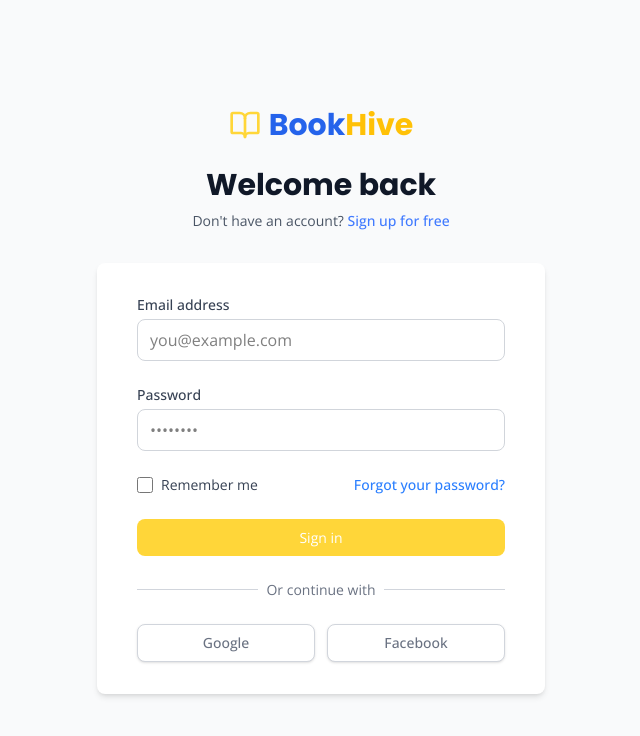
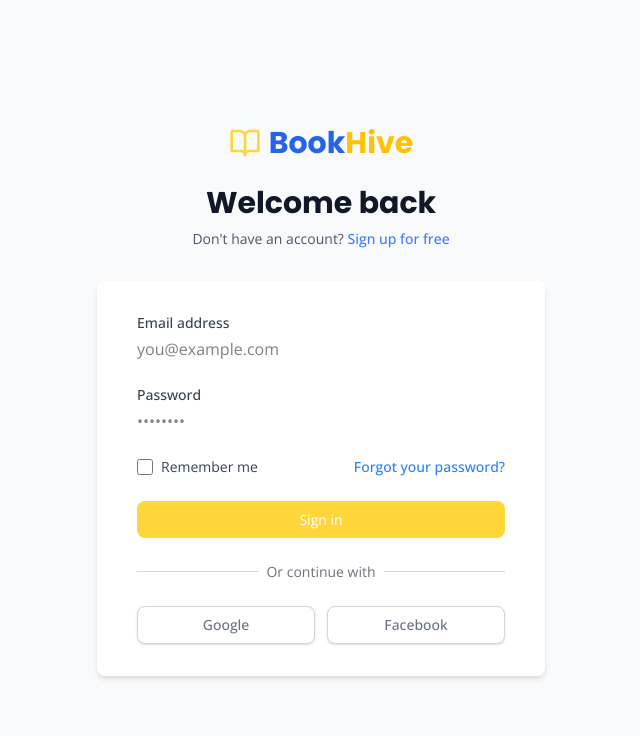
Before and after one commit to Benshekniel/BookHiveFrontend, a React app in the folder bookhive/: page /login in a window 1280 px wide. Shown: the top 736 px of the page, without its empty margins (319-959 px from the left). Built offline with nearby package versions, Linux system fonts and the light colour scheme; the HTML template or start-up script is replaced by a standard one.

Commit message:
Login Backend added

```diff
--- a/bookhive/package.json
+++ b/bookhive/package.json
@@ -13,6 +13,7 @@
     "@heroicons/react": "^2.2.0",
     "@hookform/resolvers": "^5.1.1",
     "@tailwindcss/vite": "^4.1.10",
+    "axios": "^1.10.0",
     "date-fns": "^4.1.0",
     "leaflet": "^1.9.4",
     "lucide-react": "^0.518.0",
--- a/bookhive/src/pages/common/LoginPage.jsx
+++ b/bookhive/src/pages/common/LoginPage.jsx
@@ -1,10 +1,11 @@
-import React from 'react';
+import React, { useState } from 'react';
 import { Link, useNavigate } from 'react-router-dom';
 import { useForm } from 'react-hook-form';
 import { zodResolver } from '@hookform/resolvers/zod';
 import { z } from 'zod';
 import { BookOpen } from 'lucide-react';
 import Button from '../../components/shared/Button';
+import axios from "axios";
 
 const loginSchema = z.object({
   email: z.string().email('Please enter a valid email'),
@@ -13,15 +14,47 @@
 });
 
 const LoginPage = () => {
+
+  const [email, setEmail] = useState("");
+  const [password, setPassword] = useState("");
   const navigate = useNavigate();
-  const { register, handleSubmit, formState: { errors } } = useForm({
-    resolver: zodResolver(loginSchema)
-  });
 
-  const onSubmit = (data) => {
-    console.log('Login data:', data);
-    navigate('/');
-  };
+
+  // const navigate = useNavigate();
+  // const { register, handleSubmit, formState: { errors } } = useForm({
+  //   resolver: zodResolver(loginSchema)
+  // });
+
+  // const onSubmit = (data) => {
+  //   console.log('Login data:', data);
+  //   navigate('/');
+  // };
+
+    async function login(event) {
+    event.preventDefault();
+    try {
+      await axios.post("http://localhost:9090/api/login", {
+        email: email,
+        password: password,
+      }).then((res) => {
+        console.log(res.data);
+
+        if (res.data.message == "Email not exits") {
+          alert("Email not exits");
+        } else if (res.data.message == "Login Success") {
+            navigate('/' + res.data.role);
+        } else {
+          alert("Incorrect Email and Password not match"); //navigate(`/${res.data.role || 'default'}`);
+        }
+
+      }, fail => {
+        console.error(fail); // Error!
+      });
+    } catch (err) {
+      alert(err);
+    }
+  }
+
 
   return (
     <div className="min-h-screen bg-gray-50 flex flex-col justify-center py-12 sm:px-6 lg:px-8" style={{ fontFamily: "'Open Sans', system-ui, sans-serif" }}>
@@ -48,7 +81,7 @@
 
       <div className="mt-8 sm:mx-auto sm:w-full sm:max-w-md">
         <div className="bg-white py-8 px-4 shadow-md rounded-lg sm:px-10 transition-all duration-200">
-          <form className="space-y-6" onSubmit={handleSubmit(onSubmit)}>
+          <form className="space-y-6" >
             <div>
               <label htmlFor="email" className="block text-sm font-medium text-gray-700">
                 Email address
@@ -57,18 +90,22 @@
                 <input
                   id="email"
                   type="email"
-                  {...register('email')}
-                  className="w-full px-3 py-2 border rounded-lg focus:outline-none"
-                  style={{
-                    borderColor: '#D1D5DB'
+                  value={email}
+                  onChange={(event) => {
+                    setEmail(event.target.value);
                   }}
+                  // {...register('email')}
+                  // className="w-full px-3 py-2 border rounded-lg focus:outline-none"
+                  // style={{
+                  //   borderColor: '#D1D5DB'
+                  // }}
                   onFocus={(e) => (e.target.style.boxShadow = '0 0 0 2px rgba(255, 214, 57, 0.5)')}
                   onBlur={(e) => (e.target.style.boxShadow = 'none')}
                   placeholder="you@example.com"
                 />
-                {errors.email && (
+                {/* {errors.email && (
                   <p className="mt-1 text-sm text-red-600">{errors.email.message}</p>
-                )}
+                )} */}
               </div>
             </div>
 
@@ -80,18 +117,22 @@
                 <input
                   id="password"
                   type="password"
-                  {...register('password')}
-                  className="w-full px-3 py-2 border rounded-lg focus:outline-none"
-                  style={{
-                    borderColor: '#D1D5DB'
+                  value={password}
+                  onChange={(event) => {
+                    setPassword(event.target.value);
                   }}
+                  // {...register('password')}
+                  // className="w-full px-3 py-2 border rounded-lg focus:outline-none"
+                  // style={{
+                  //   borderColor: '#D1D5DB'
+                  // }}
                   onFocus={(e) => (e.target.style.boxShadow = '0 0 0 2px rgba(255, 214, 57, 0.5)')}
                   onBlur={(e) => (e.target.style.boxShadow = 'none')}
                   placeholder="••••••••"
                 />
-                {errors.password && (
+                {/* {errors.password && (
                   <p className="mt-1 text-sm text-red-600">{errors.password.message}</p>
-                )}
+                )} */}
               </div>
             </div>
 
@@ -100,7 +141,7 @@
                 <input
                   id="remember-me"
                   type="checkbox"
-                  {...register('rememberMe')}
+                  // {...register('rememberMe')}
                   className="h-4 w-4 border-gray-300 rounded focus:ring-2 focus:ring-yellow-500"
                   style={{
                     borderColor: '#D1D5DB',
@@ -121,7 +162,11 @@
             </div>
 
             <div>
-              <Button type="submit" variant="primary" fullWidth>
+              <Button
+                onClick={login}
+              type="submit"
+              variant="primary"
+              fullWidth>
                 Sign in
               </Button>
             </div>
--- a/bookhive/src/pages/moderator/tabs/BookCircle.jsx
+++ b/bookhive/src/pages/moderator/tabs/BookCircle.jsx
@@ -34,6 +34,16 @@
       lastActivity: '30 minutes ago',
       status: 'monitored',
       reports: 5
+    },
+      {
+      id: 4,
+      name: 'Romantic Reads Circle',
+      members: 777,
+      posts: 141,
+      moderationLevel: 'low',
+      lastActivity: '12 minutes ago',
+      status: 'active',
+      reports: 3
     }
   ];
 
```
Also changed, not shown: 1 other file (tests, documents, lock files or other folders).
